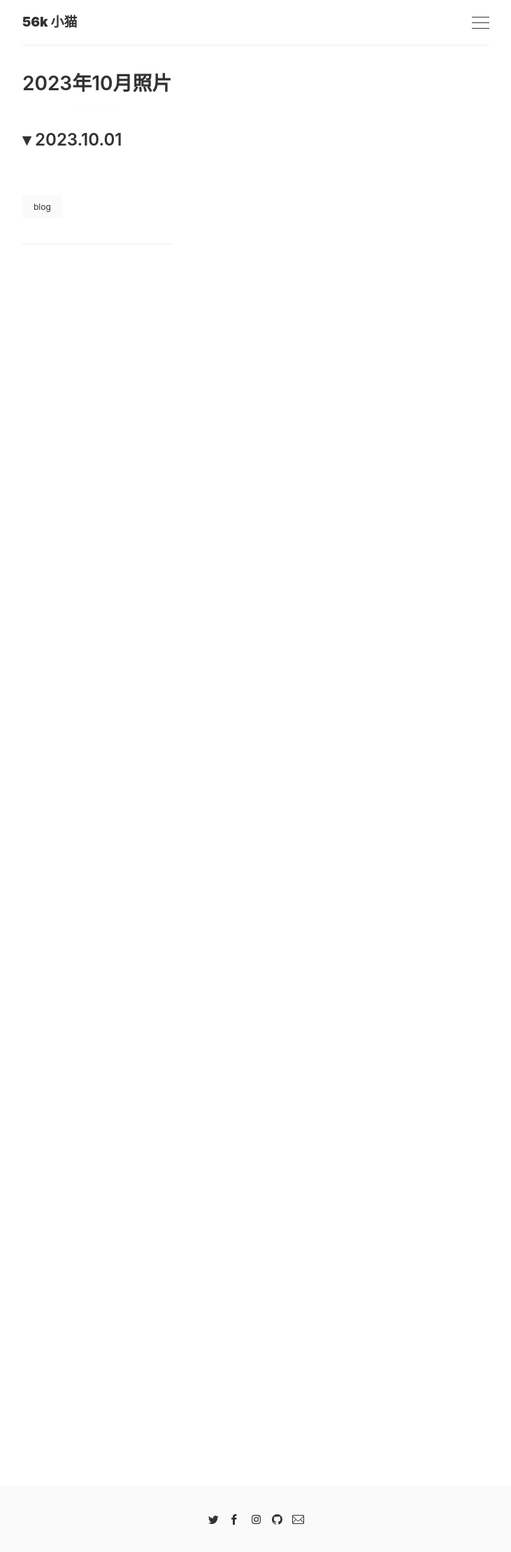
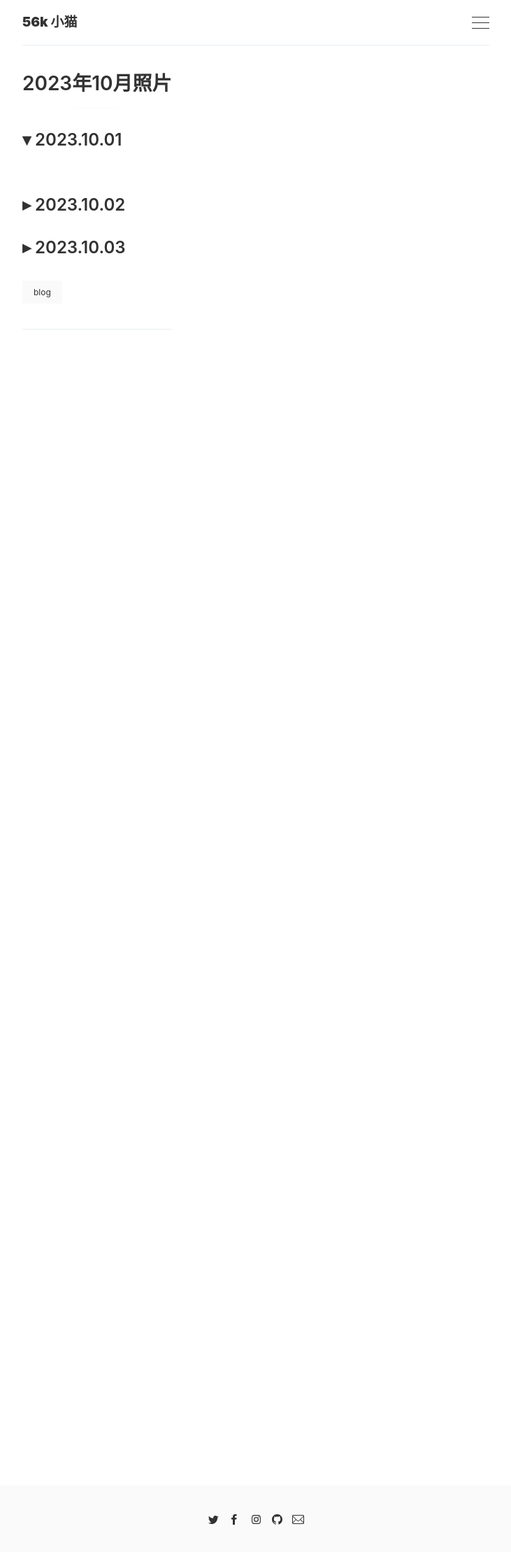
Before and after one commit to modem-56k/modem-56k.github.io, a Jekyll site: the page built from 2023/10.md, in a window 1280 px wide. Shown: the whole page at 70% size, without its empty margins (274-1005 px from the left). Built offline with Jekyll 4.4.1, drawn with Linux system fonts in a browser that asks for light colours.

Commit message:
Update 10.md

```diff
--- a/2023/10.md
+++ b/2023/10.md
@@ -8,3 +8,11 @@ image:
 ### 2023.10.01
 
 <ul id="image-2023-10-01" class="image-gallery"></ul>
+
+### 2023.10.02
+
+<ul id="image-2023-10-02" class="image-gallery"></ul>
+
+### 2023.10.03
+
+<ul id="image-2023-10-03" class="image-gallery"></ul>
```
